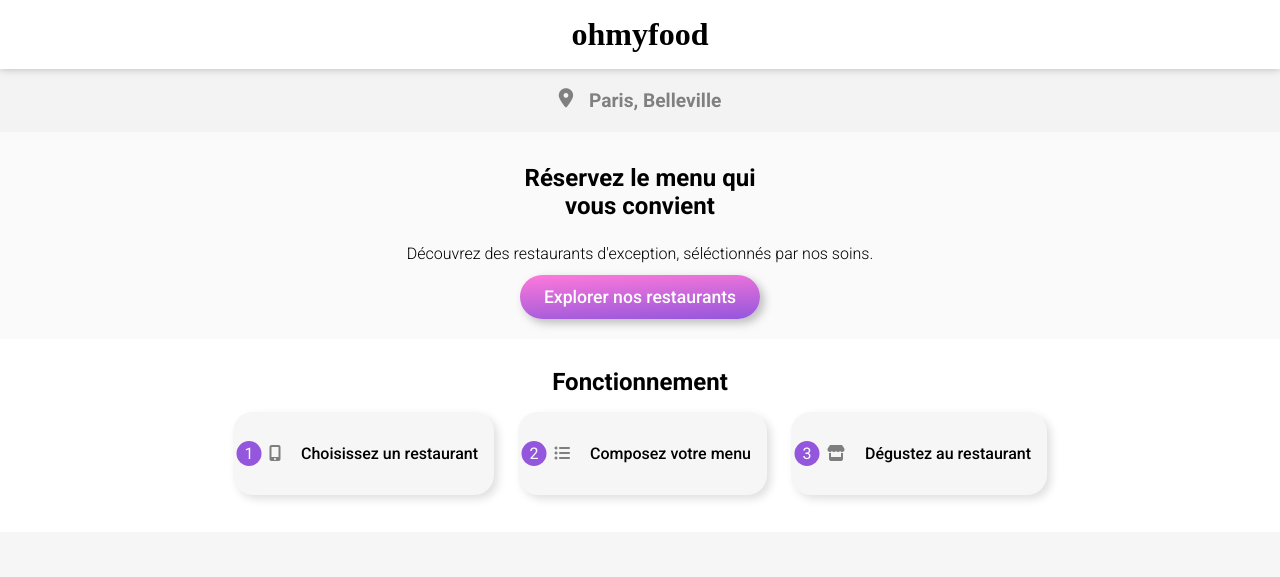
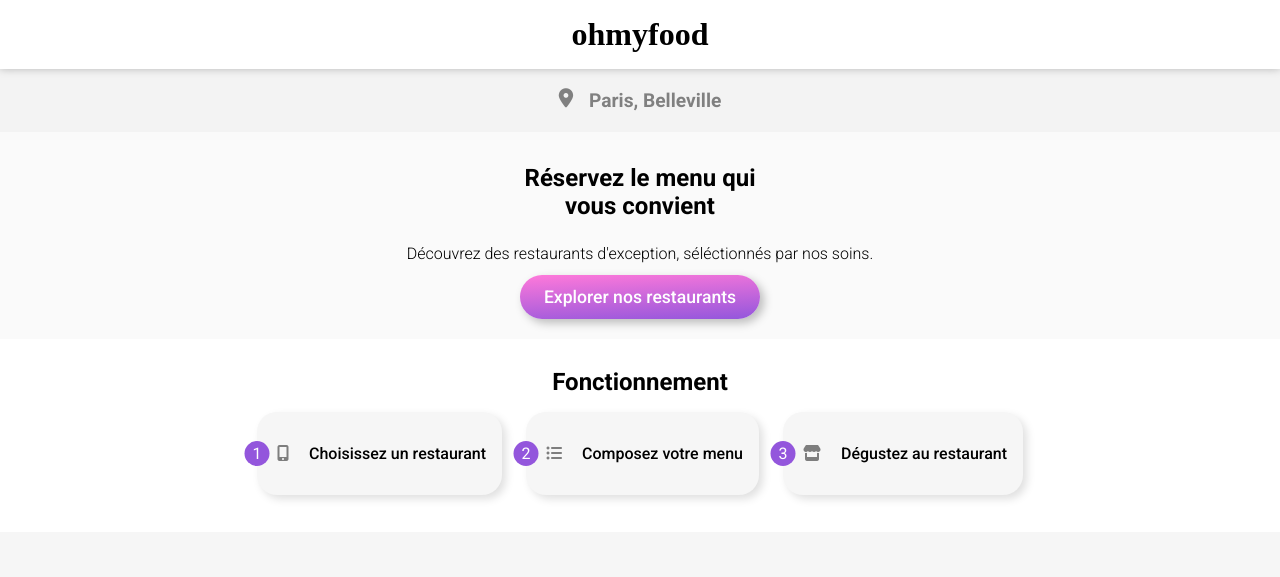
Before and after one commit to minhajshafiq/Projet-3, a website: page index.html in a window 1280 px wide. Shown: the top 577 px of the page. Drawn offline with Linux system fonts and the light colour scheme; a web font is replaced by a local one.

Commit message:
Correction de la carte fonctionnement

```diff
--- a/sass/pages/_homepage.scss
+++ b/sass/pages/_homepage.scss
@@ -59,6 +59,7 @@
       align-items: center;
       background: #f6f6f6;
       padding: 1rem;
+      padding-left: 0rem;
       margin: 0.75rem;
       box-shadow: 0.25rem 0.25rem 0.5rem rgba(0, 0, 0, 0.125);
       border-radius: 1.25rem;
```
Also changed, not shown: css/style.css, 1 other file.
